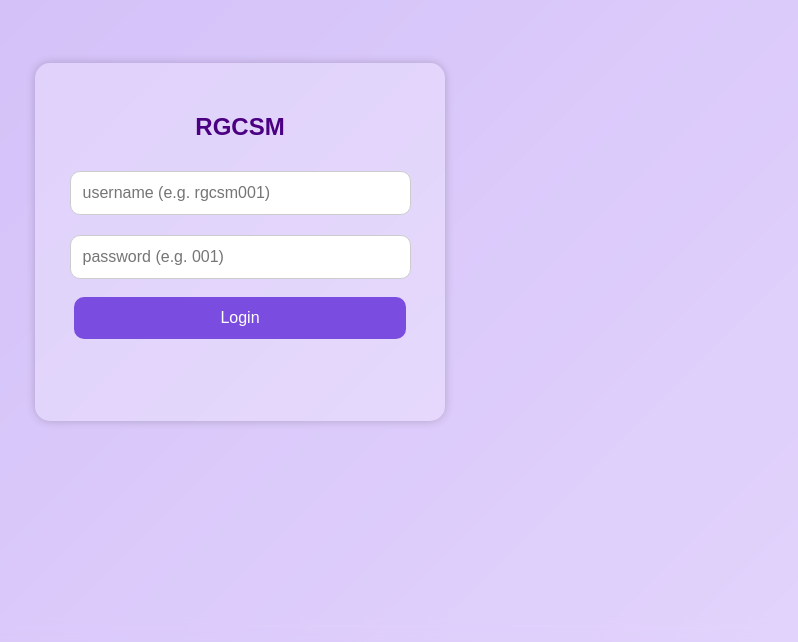
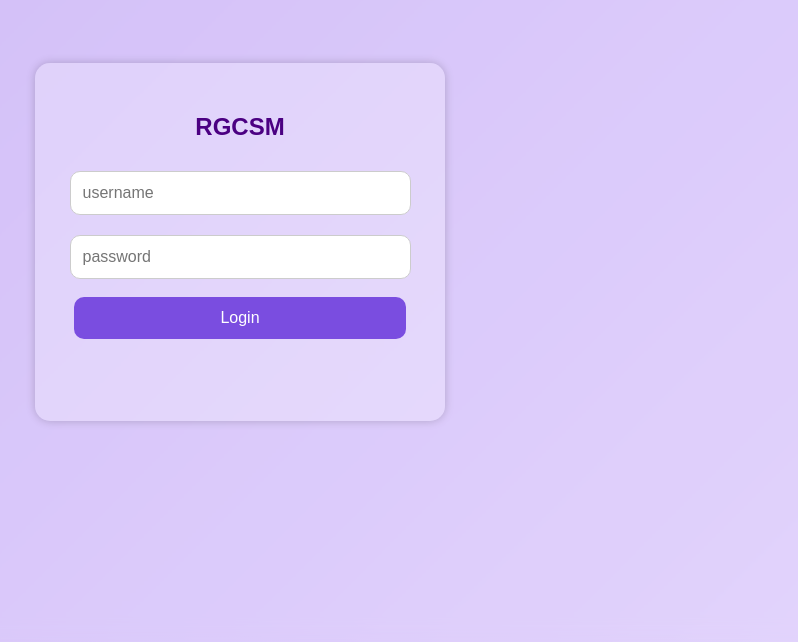
Before and after one commit to hpharshparmar2004-debug/Dos_test, a plain HTML site: page index.html in a window 1280 px wide. Shown: the part 158-800 px from the top of the page, without its empty margins (400-1198 px from the left). Drawn offline with Linux system fonts and the light colour scheme.

Commit message:
index.html

```diff
--- a/index.html
+++ b/index.html
@@ -161,8 +161,8 @@ button:hover { background: #5e35b1; }
 <div id="loginPage">
     <div class="login-box">
         <h2>RGCSM</h2>
-        <input type="text" id="username" placeholder="username (e.g. rgcsm001)" autocomplete="off">
-        <input type="password" id="password" placeholder="password (e.g. 001)" autocomplete="off">
+        <input type="text" id="username" placeholder="username">
+        <input type="password" id="password" placeholder="password">
         <button onclick="validateLogin()">Login</button>
         <p id="errorMsg" class="error"></p>
     </div>
```
